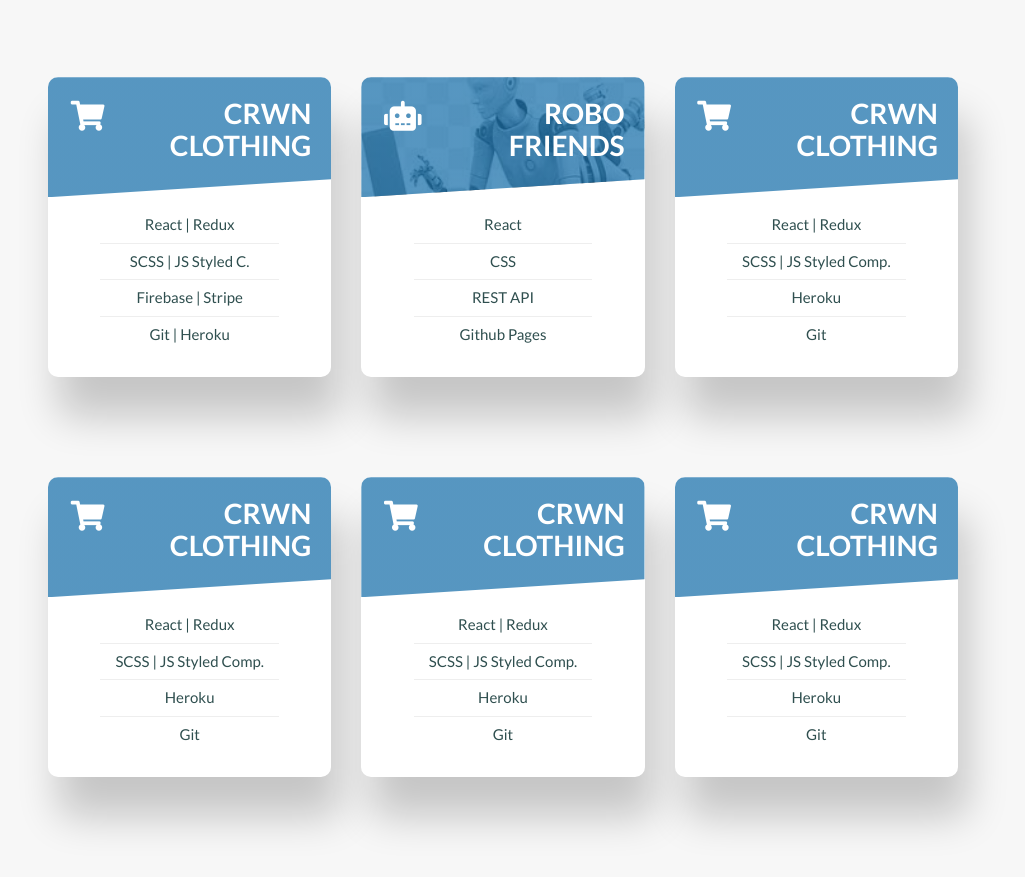
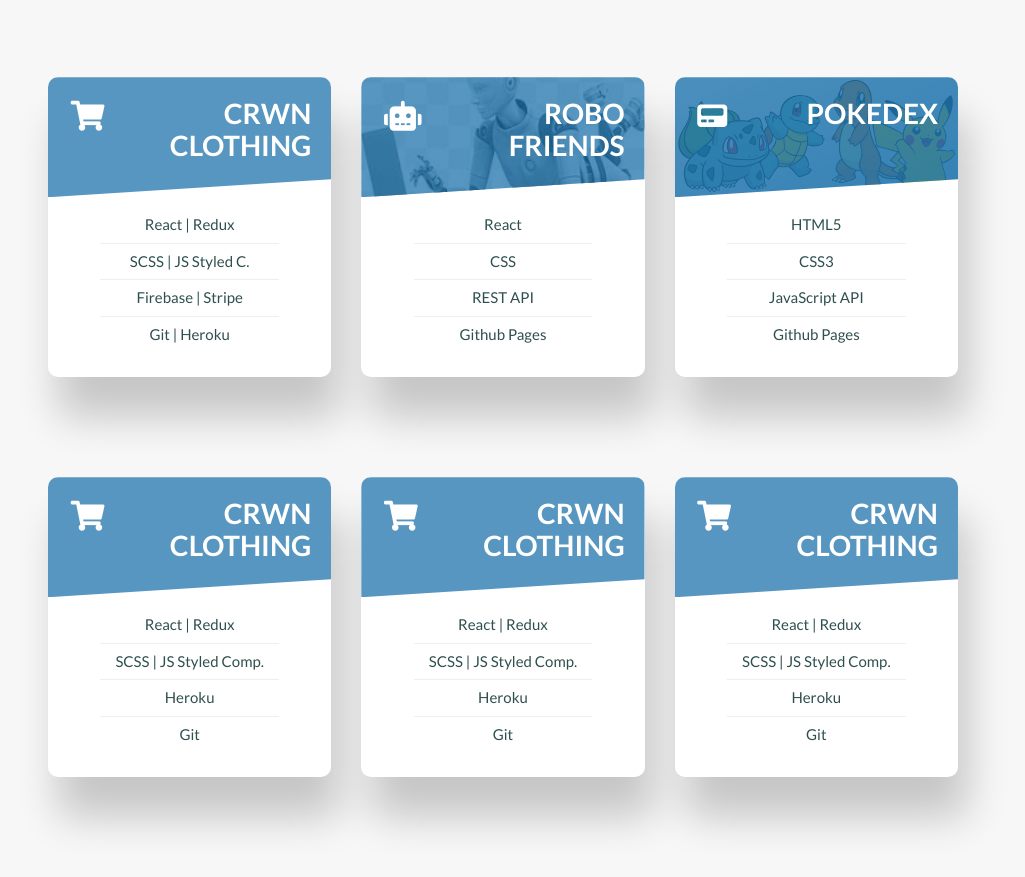
Before and after one commit to mvmories/myPortfolio, a website: page build/index.html in a window 1280 px wide. Shown: the part 2036-2913 px from the top of the page, without its empty margins (117-1142 px from the left). Drawn offline with nearby package versions, Linux system fonts and the light colour scheme.

Commit message:
added a new project

```diff
--- a/build/index.html
+++ b/build/index.html
@@ -275,19 +275,19 @@
             <div class="card">
               <!-- card-front -->
               <div class="card__side card__side--front">
-                <div class="card__picture card__picture--1">
+                <div class="card__picture card__picture--3">
                   &nbsp;
                 </div>
-                <i class="fas fa-shopping-cart card__svg-icon"></i>
+                <i class="fas fa-pager card__svg-icon"></i>
                 <h4 class="card__heading">
-                  <span class="card__heading-span--1">CRWN CLOTHING</span>
+                  <span class="card__heading-span--1">POKEDEX</span>
                 </h4>
                 <div class="card__details">
                   <ul>
-                    <li>React | Redux</li>
-                    <li>SCSS | JS Styled Comp.</li>
-                    <li>Heroku</li>
-                    <li>Git</li>
+                    <li>HTML5</li>
+                    <li>CSS3</li>
+                    <li>JavaScript API</li>
+                    <li>Github Pages</li>
                   </ul>
                 </div>
               </div>
@@ -296,9 +296,9 @@
                 <div class="card__cta">
                   <div class="card__box">
                     <div class="card__description">
-                      E-Commerce app with stripe and firebase user auth and database integration
+                      Javascript app that fetches and displays the original 151 Pokemon like a Pokedex
                     </div>
-                    <a target="_blank" href="https://crwn-webstore.herokuapp.com/" class="btn btn--gradient btn--github">Demo</a>
+                    <a target="_blank" href="https://mvmories.github.io/pokedex/" class="btn btn--gradient btn--github">Demo</a>
                   </div>
                 </div>
               </div>
--- a/build/style.css
+++ b/build/style.css
@@ -566,6 +566,14 @@
     ),
     url(assets/project-2-background.png);
 }
+.card__picture--3 {
+  background-image: linear-gradient(
+      to right bottom,
+      rgba(30, 115, 172, 0.8),
+      rgba(30, 115, 172, 0.9)
+    ),
+    url(assets/project-3-background.png);
+}
 .card__heading {
   font-size: 2.8rem;
   font-weight: 600;
```
Also changed, not shown: build/assets/gear.png (deleted), build/assets/javascript.png (deleted), build/assets/nodejs.png (deleted), build/assets/project-2-background.jpg (deleted), build/assets/project-3-background.png (added), build/assets/project-3-background__.png (added).
